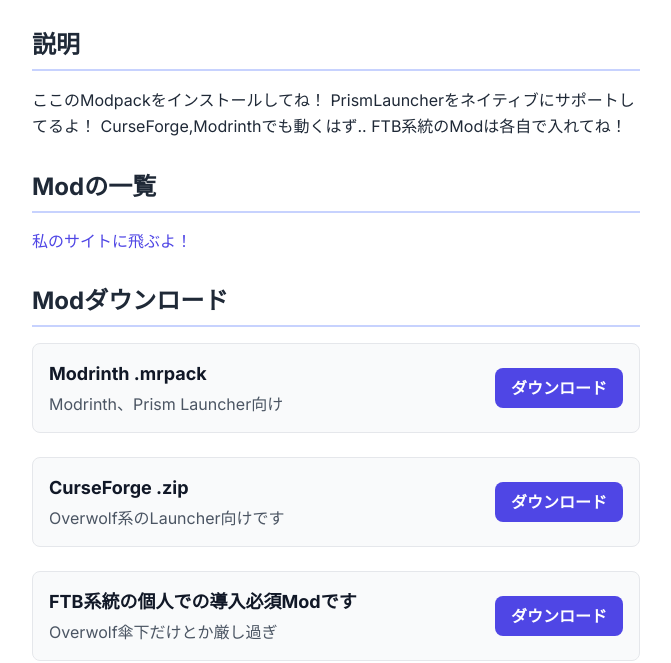
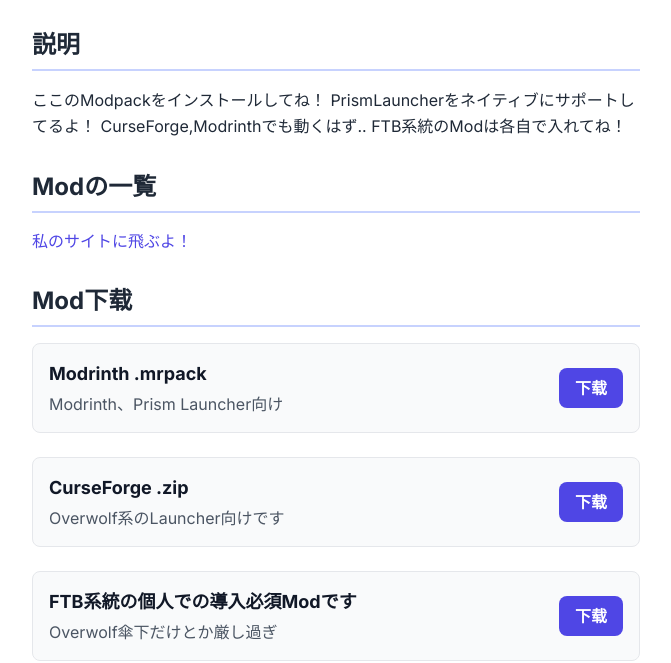
Before and after one commit to babblingkun/onisuke-no-mod, a plain HTML site: page index.html in a window 1280 px wide. Shown: the part 167-830 px from the top of the page, without its empty margins (304-975 px from the left). Drawn offline with nearby package versions, Linux system fonts and the light colour scheme.

Commit message:
Update index.html

```diff
--- a/index.html
+++ b/index.html
@@ -8,7 +8,6 @@
   <link rel="preconnect" href="https://fonts.googleapis.com">
   <link rel="preconnect" href="https://fonts.gstatic.com" crossorigin>
   <link href="https://fonts.googleapis.com/css2?family=Inter:wght@400;500;700&family=Noto+Sans+JP:wght@400;500;700&display=swap" rel="stylesheet">
-
   <style>
     body {
       font-family: 'Inter', 'Noto Sans JP', sans-serif;
@@ -40,12 +39,12 @@
         <section class="mb-8">
           <h2 class="text-2xl font-bold border-b-2 border-indigo-200 pb-2 mb-4">Modの一覧</h2>
           <div class="flex space-x-4">
-            <a href="#" class="text-indigo-600 hover:text-indigo-800 hover:underline transition duration-300">私のサイトに飛ぶよ！</a>
+            <a href="list/1.0.0.html" class="text-indigo-600 hover:text-indigo-800 hover:underline transition duration-300">私のサイトに飛ぶよ！</a>
           </div>
         </section>
 
         <section>
-          <h2 class="text-2xl font-bold border-b-2 border-indigo-200 pb-2 mb-4">Modダウンロード</h2>
+          <h2 class="text-2xl font-bold border-b-2 border-indigo-200 pb-2 mb-4">Mod下载</h2>
           <div class="space-y-6">
 
             <div class="flex flex-col md:flex-row items-start md:items-center justify-between p-4 bg-gray-50 rounded-lg border border-gray-200">
@@ -53,21 +52,21 @@
                 <h3 class="font-bold text-lg text-gray-900">Modrinth .mrpack</h3>
                 <p class="text-gray-600 mt-1">Modrinth、Prism Launcher向け</p>
               </div>
-              <a href="#" class="mt-3 md:mt-0 md:ml-4 inline-block bg-indigo-600 text-white font-bold py-2 px-4 rounded-lg hover:bg-indigo-700 transition-colors duration-300 whitespace-nowrap">ダウンロード</a>
+              <a href="https://github.com/babblingkun/onisuke-no-mod/releases/tag/modrinth-mrpack/latest" class="mt-3 md:mt-0 md:ml-4 inline-block bg-indigo-600 text-white font-bold py-2 px-4 rounded-lg hover:bg-indigo-700 transition-colors duration-300 whitespace-nowrap">下载</a>
             </div>
                         <div class="flex flex-col md:flex-row items-start md:items-center justify-between p-4 bg-gray-50 rounded-lg border border-gray-200">
               <div>
                 <h3 class="font-bold text-lg text-gray-900">CurseForge .zip</h3>
                 <p class="text-gray-600 mt-1">Overwolf系のLauncher向けです</p>
               </div>
-              <a href="#" class="mt-3 md:mt-0 md:ml-4 inline-block bg-indigo-600 text-white font-bold py-2 px-4 rounded-lg hover:bg-indigo-700 transition-colors duration-300 whitespace-nowrap">ダウンロード</a>
+              <a href="https://github.com/babblingkun/onisuke-no-mod/releases/tag/curseforge-zip/latest/" class="mt-3 md:mt-0 md:ml-4 inline-block bg-indigo-600 text-white font-bold py-2 px-4 rounded-lg hover:bg-indigo-700 transition-colors duration-300 whitespace-nowrap">下载</a>
             </div>
             <div class="flex flex-col md:flex-row items-start md:items-center justify-between p-4 bg-gray-50 rounded-lg border border-gray-200">
               <div>
                 <h3 class="font-bold text-lg text-gray-900">FTB系統の個人での導入必須Modです</h3>
                 <p class="text-gray-600 mt-1">Overwolf傘下だけとか厳し過ぎ</p>
               </div>
-              <a href="#" class="mt-3 md:mt-0 md:ml-4 inline-block bg-indigo-600 text-white font-bold py-2 px-4 rounded-lg hover:bg-indigo-700 transition-colors duration-300 whitespace-nowrap">ダウンロード</a>
+              <a href="#" class="mt-3 md:mt-0 md:ml-4 inline-block bg-indigo-600 text-white font-bold py-2 px-4 rounded-lg hover:bg-indigo-700 transition-colors duration-300 whitespace-nowrap">下载</a>
             </div>
           </div>
         </section>
```
